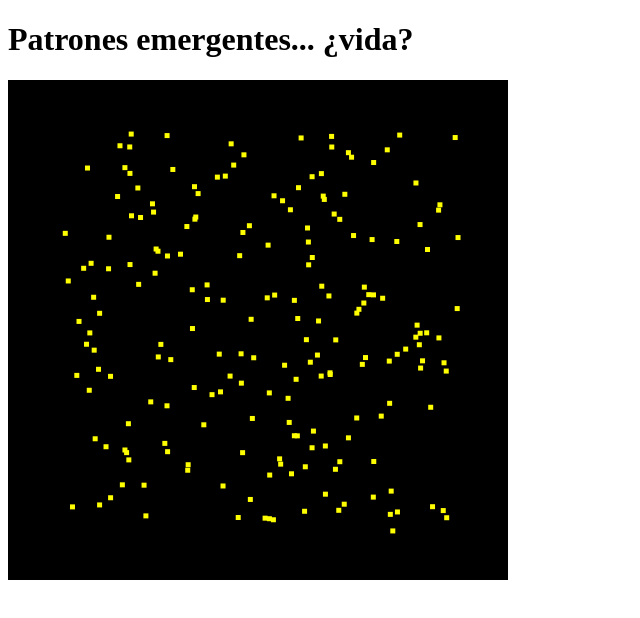
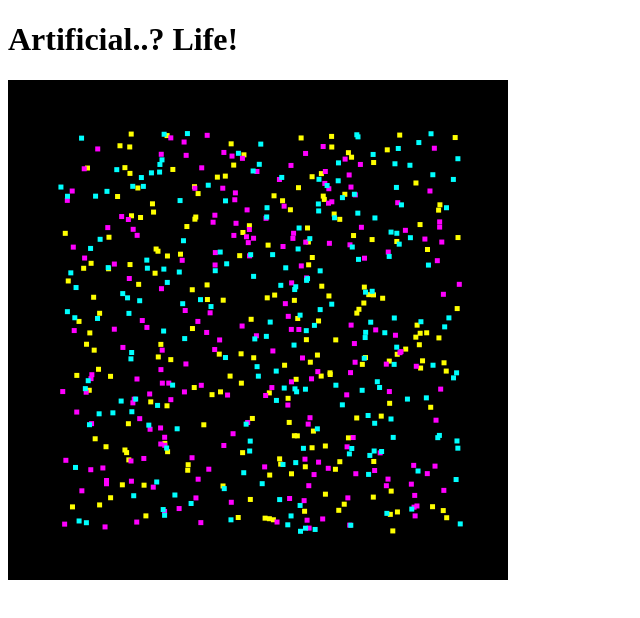
Before and after one commit to demasiadocafe/demasiadocafe.github.io, a plain HTML site: page index.html in a window 1280 px wide. Shown: the whole page, without its empty margins (0-640 px from the left). Drawn offline with Linux system fonts and the light colour scheme.

Commit message:
Update index.html

```diff
--- a/index.html
+++ b/index.html
@@ -1,24 +1,29 @@
 <!DOCTYPE html>
 <html>
   <head>
-    <title>Patrones emergentes... ¿vida?</title>
+    <title>Artificial..? Life!</title>
   </head>
   <body>
-    <h1>Patrones emergentes... ¿vida?</h1>
+    <h1>Artificial..? Life!</h1>
     <canvas id="life" width="500" height="500"></canvas>
     <script>
-      m=document.getElementById("life").getContext('2d')
-      draw=(x,y,c,s)=>{
+      m = document.getElementById("life").getContext('2d')
+
+      draw = (x, y, c, s) => {
         m.fillStyle=c
         m.fillRect(x, y, s, s)
       }
-      particles=[]
-      particle=(x,y,c)=>{
+
+      particles = []
+
+      particle=(x, y, c)=>{
         return{"x":x, "y":y, "vx":0, "vy":0, "color":c}
       }
+
       random=()=>{
         return Math.random()*400+50
       }
+
       create=(number, color)=>{
         group=[]
         for(let i=0; i < number; i++){
@@ -29,6 +34,8 @@
       }
 
       yellow = create(200, "yellow")
+      magenta = create(200, "magenta")
+      cyan = create(200, "cyan")
 
       update=()=>{
         m.clearRect(0, 0, 500, 500)
```
